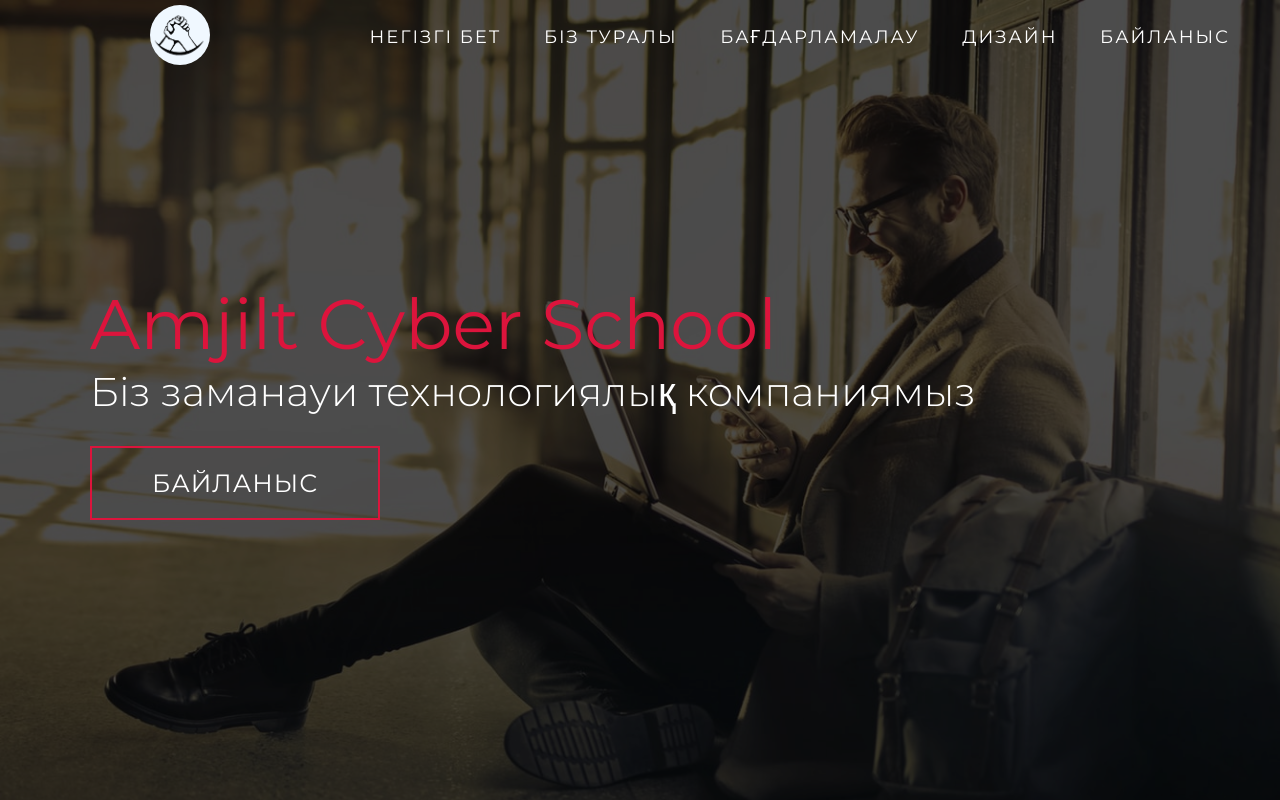
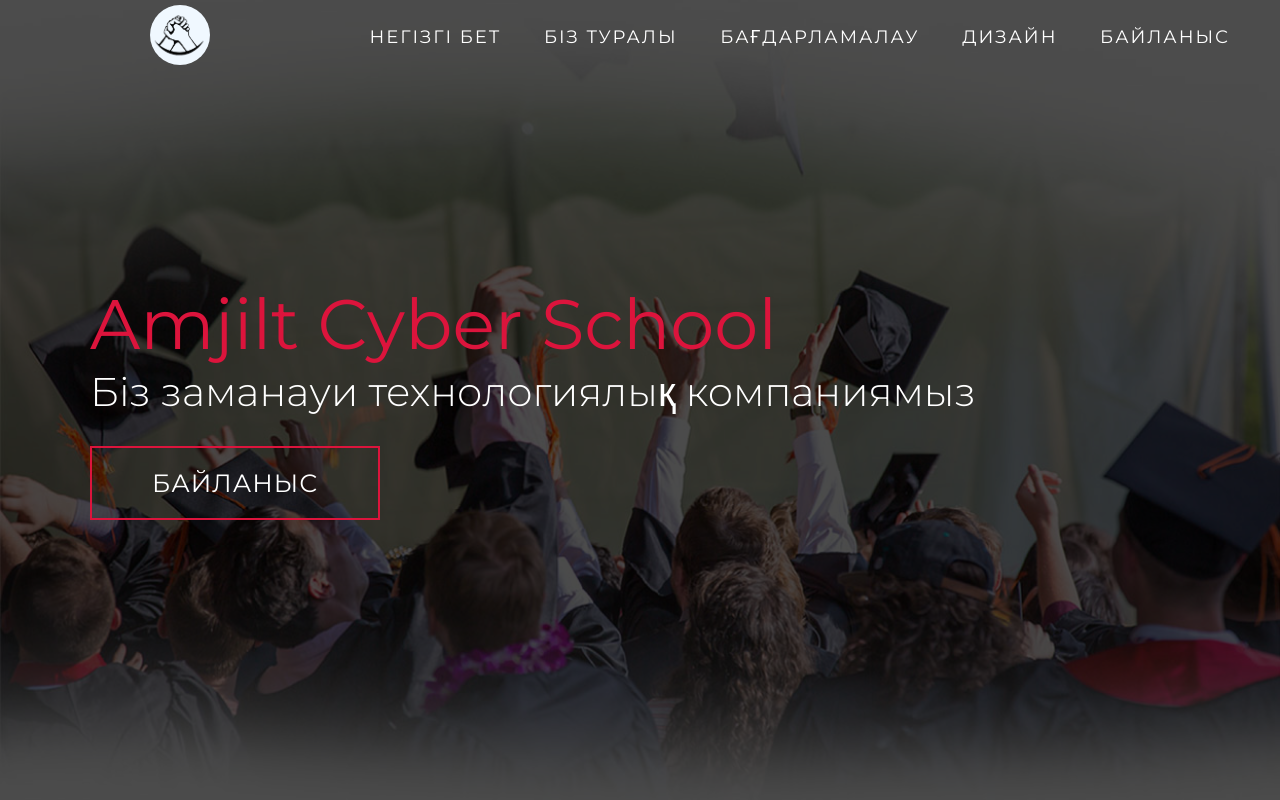
Before and after one commit to daniyalkozhakmet/amjilt, a plain HTML site: page index.html in a window 1280 px wide. Shown: the top 800 px of the page. Drawn offline with Linux system fonts and the light colour scheme.

Commit message:
<commit_message>

```diff
--- a/style.css
+++ b/style.css
@@ -216,9 +216,9 @@
 
 /* Hero Section */
 #hero {
-	background-image: url(./img/hero-bg.png);
+	background-image: url(./img/suret.jpg);
 	background-size: cover;
-	background-position: top center;
+	background-position: center;
 	position: relative;
 	z-index: 1;
 }
```
Also changed, not shown: img/suret.jpg (added).
